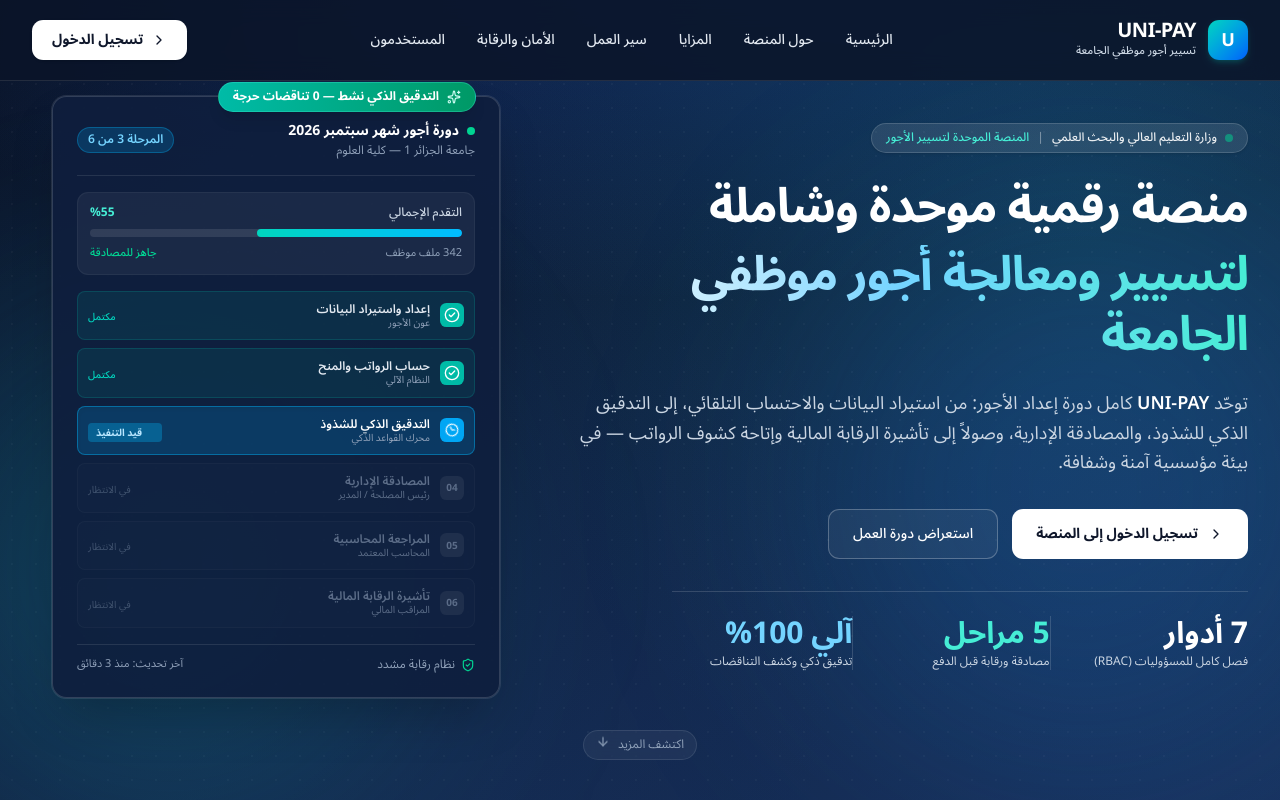
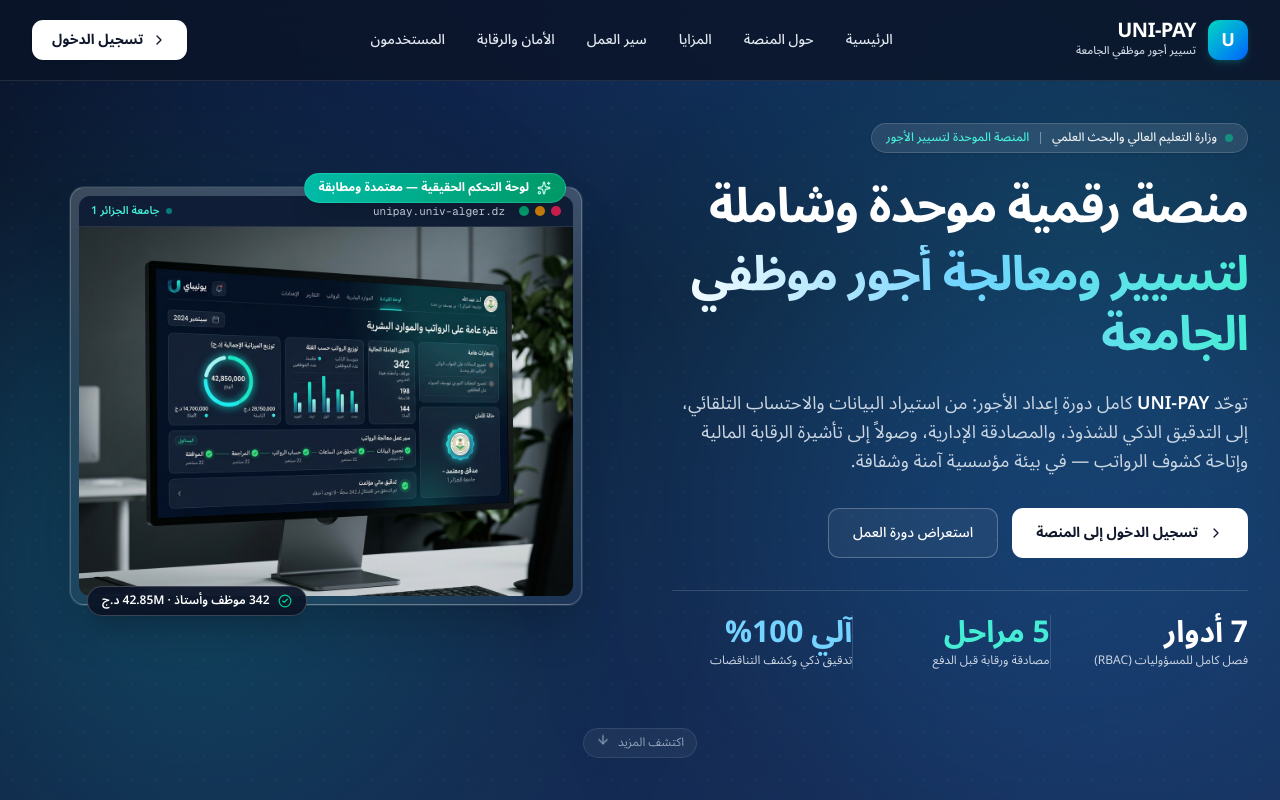
Before and after one commit to Khairodoudou/unipay, a Next.js app: page / in a window 1280 px wide. Shown: the top 800 px of the page. Built offline with nearby package versions, Linux system fonts and the light colour scheme.

Commit message:
feat(hero): replace workflow card with real professional university payroll dashboard image showcase

```diff
--- a/components/public/Hero.tsx
+++ b/components/public/Hero.tsx
@@ -1,7 +1,8 @@
 "use client";
 
 import Link from "next/link";
-import { ChevronLeft, ArrowDown, ShieldCheck, Cpu, CheckCircle2, Clock, Sparkles } from "lucide-react";
+import Image from "next/image";
+import { ChevronLeft, ArrowDown, ShieldCheck, Sparkles, CheckCircle2 } from "lucide-react";
 
 export default function Hero() {
   return (
@@ -22,14 +23,14 @@
         className="absolute inset-0 pointer-events-none overflow-hidden"
         aria-hidden="true"
       >
-        <div className="absolute top-1/4 -right-20 w-[550px] h-[550px] rounded-full bg-blue-500/15 blur-[120px]" />
-        <div className="absolute bottom-10 -left-20 w-[500px] h-[500px] rounded-full bg-teal-400/15 blur-[120px]" />
+        <div className="absolute top-1/4 -right-20 w-[600px] h-[600px] rounded-full bg-blue-500/15 blur-[130px]" />
+        <div className="absolute bottom-10 -left-20 w-[550px] h-[550px] rounded-full bg-teal-400/15 blur-[130px]" />
       </div>
 
       <div className="container-uni relative z-10 w-full px-4 sm:px-6 lg:px-8">
-        <div className="grid lg:grid-cols-12 gap-12 lg:gap-8 items-center min-h-[75vh]">
-          {/* Text content — 7 cols on lg */}
-          <div className="lg:col-span-7 flex flex-col gap-6 text-white text-right">
+        <div className="grid lg:grid-cols-12 gap-12 lg:gap-10 items-center min-h-[75vh]">
+          {/* Text content — 6 cols on lg */}
+          <div className="lg:col-span-6 flex flex-col gap-6 text-white text-right">
             {/* Institutional Badge */}
             <div className="animate-fade-in-up">
               <span className="inline-flex items-center gap-2 px-3.5 py-1.5 rounded-full bg-white/10 border border-white/15 text-xs font-medium text-white/90 backdrop-blur-md shadow-sm">
@@ -95,9 +96,9 @@
             </div>
           </div>
 
-          {/* Visual card — 5 cols on lg */}
-          <div className="lg:col-span-5 flex justify-center items-center animate-fade-in animate-delay-200">
-            <WorkflowVisual />
+          {/* Real Professional Dashboard Showcase — 6 cols on lg */}
+          <div className="lg:col-span-6 flex justify-center items-center animate-fade-in animate-delay-200">
+            <DashboardShowcase />
           </div>
         </div>
 
@@ -122,173 +123,49 @@
   );
 }
 
-function WorkflowVisual() {
-  const steps = [
-    {
-      id: "01",
-      label: "إعداد واستيراد البيانات",
-      status: "done",
-      actor: "عون الأجور",
-    },
-    {
-      id: "02",
-      label: "حساب الرواتب والمنح",
-      status: "done",
-      actor: "النظام الآلي",
-    },
-    {
-      id: "03",
-      label: "التدقيق الذكي للشذوذ",
-      status: "active",
-      actor: "محرك القواعد الذكي",
-    },
-    {
-      id: "04",
-      label: "المصادقة الإدارية",
-      status: "pending",
-      actor: "رئيس المصلحة / المدير",
-    },
-    {
-      id: "05",
-      label: "المراجعة المحاسبية",
-      status: "pending",
-      actor: "المحاسب المعتمد",
-    },
-    {
-      id: "06",
-      label: "تأشيرة الرقابة المالية",
-      status: "pending",
-      actor: "المراقب المالي",
-    },
-  ];
-
+function DashboardShowcase() {
   return (
-    <div className="relative w-full max-w-md">
-      {/* Floating Status Pill */}
-      <div className="absolute -top-3.5 start-6 z-20 inline-flex items-center gap-2 bg-gradient-to-r from-teal-500 to-emerald-600 text-white text-xs font-bold px-3.5 py-1.5 rounded-full shadow-lg border border-teal-300/30">
+    <div className="relative w-full max-w-lg group">
+      {/* Floating Status Badge Top */}
+      <div className="absolute -top-3.5 start-4 z-20 inline-flex items-center gap-2 bg-gradient-to-r from-teal-500 to-emerald-600 text-white text-xs font-bold px-3.5 py-1.5 rounded-full shadow-xl border border-teal-300/30">
         <Sparkles className="h-3.5 w-3.5 text-teal-100" aria-hidden="true" />
-        <span>التدقيق الذكي نشط — 0 تناقضات حرجة</span>
+        <span>لوحة التحكم الحقيقية — معتمدة ومطابقة</span>
       </div>
 
-      {/* Main card */}
-      <div className="rounded-2xl bg-[#0f1f3d]/90 border border-white/15 backdrop-blur-xl p-5 sm:p-6 shadow-2xl ring-1 ring-white/10">
-        {/* Card header */}
-        <div className="flex items-center justify-between pb-4 mb-4 border-b border-white/10">
-          <div>
-            <div className="flex items-center gap-2">
-              <span className="h-2 w-2 rounded-full bg-emerald-400" />
-              <p className="text-white font-bold text-sm">
-                دورة أجور شهر سبتمبر 2026
-              </p>
-            </div>
-            <p className="text-slate-400 text-xs mt-0.5">
-              جامعة الجزائر 1 — كلية العلوم
-            </p>
+      {/* Main Image Frame */}
+      <div className="relative rounded-2xl p-2 bg-gradient-to-b from-white/20 via-white/10 to-white/5 border border-white/20 shadow-2xl backdrop-blur-xl ring-1 ring-white/10">
+        {/* Browser / Monitor window header */}
+        <div className="flex items-center justify-between px-3 py-2 bg-[#0c1a32]/90 rounded-t-xl border-b border-white/10 text-xs">
+          <div className="flex items-center gap-1.5">
+            <span className="w-2.5 h-2.5 rounded-full bg-rose-500/80 inline-block" />
+            <span className="w-2.5 h-2.5 rounded-full bg-amber-500/80 inline-block" />
+            <span className="w-2.5 h-2.5 rounded-full bg-emerald-500/80 inline-block" />
+            <span className="text-[11px] text-slate-300 font-mono ms-2">
+              unipay.univ-alger.dz
+            </span>
           </div>
-          <span className="px-2.5 py-1 rounded-full bg-sky-500/20 text-sky-300 text-xs font-semibold border border-sky-400/30">
-            المرحلة 3 من 6
+          <span className="inline-flex items-center gap-1.5 text-[11px] text-teal-300 font-semibold">
+            <span className="h-1.5 w-1.5 rounded-full bg-teal-400 animate-pulse" />
+            <span>جامعة الجزائر 1</span>
           </span>
         </div>
 
-        {/* Progress bar */}
-        <div className="mb-4 bg-white/5 p-3 rounded-xl border border-white/5">
-          <div className="flex justify-between items-center text-xs mb-2">
-            <span className="text-slate-300 font-medium">التقدم الإجمالي</span>
-            <span className="text-teal-300 font-bold">%55</span>
-          </div>
-          <div className="h-2 bg-white/10 rounded-full overflow-hidden">
-            <div
-              className="h-full bg-gradient-to-r from-teal-400 to-sky-400 rounded-full transition-all duration-500"
-              style={{ width: "55%" }}
-              role="progressbar"
-              aria-valuenow={55}
-              aria-valuemin={0}
-              aria-valuemax={100}
-            />
-          </div>
-          <div className="flex justify-between text-[11px] text-slate-400 mt-2">
-            <span>342 ملف موظف</span>
-            <span className="text-emerald-400 font-medium">جاهز للمصادقة</span>
-          </div>
+        {/* Dashboard Image */}
+        <div className="relative overflow-hidden rounded-b-xl bg-slate-950">
+          <Image
+            src="/images/dashboard-preview.jpg"
+            alt="واجهة لوحة القيادة الحقيقية لمنصة UNI-PAY لتسيير أجور موظفي الجامعة"
+            width={1024}
+            height={768}
+            priority
+            className="w-full h-auto object-cover transition-transform duration-700 group-hover:scale-[1.02]"
+          />
         </div>
 
-        {/* Workflow steps */}
-        <div className="flex flex-col gap-2">
-          {steps.map((step) => {
-            const isDone = step.status === "done";
-            const isActive = step.status === "active";
-
-            return (
-              <div
-                key={step.id}
-                className={`flex items-center justify-between p-2.5 rounded-lg transition-all ${
-                  isActive
-                    ? "bg-sky-500/20 border border-sky-400/40 text-white shadow-inner"
-                    : isDone
-                    ? "bg-teal-500/10 border border-teal-500/20 text-slate-200"
-                    : "bg-white/[0.02] border border-white/5 text-slate-400 opacity-60"
-                }`}
-              >
-                <div className="flex items-center gap-2.5">
-                  <div
-                    className={`flex-shrink-0 w-6 h-6 rounded-md flex items-center justify-center text-xs font-bold ${
-                      isDone
-                        ? "bg-teal-500 text-white"
-                        : isActive
-                        ? "bg-sky-500 text-white"
-                        : "bg-white/10 text-slate-400"
-                    }`}
-                  >
-                    {isDone ? (
-                      <CheckCircle2 className="w-4 h-4" aria-hidden="true" />
-                    ) : isActive ? (
-                      <Clock className="w-3.5 h-3.5 animate-spin" aria-hidden="true" />
-                    ) : (
-                      <span className="text-[10px]">{step.id}</span>
-                    )}
-                  </div>
-                  <div>
-                    <p className="text-xs font-semibold leading-tight">
-                      {step.label}
-                    </p>
-                    <p className="text-[10px] text-slate-400 leading-tight">
-                      {step.actor}
-                    </p>
-                  </div>
-                </div>
-
-                <div>
-                  {isActive && (
-                    <span className="inline-flex items-center gap-1.5 px-2 py-0.5 rounded text-[10px] font-bold bg-sky-400/30 text-sky-200">
-                      <span className="h-1.5 w-1.5 rounded-full bg-sky-300 animate-ping" />
-                      قيد التنفيذ
-                    </span>
-                  )}
-                  {isDone && (
-                    <span className="text-[10px] text-teal-400 font-medium">
-                      مكتمل
-                    </span>
-                  )}
-                  {step.status === "pending" && (
-                    <span className="text-[10px] text-slate-500">
-                      في الانتظار
-                    </span>
-                  )}
-                </div>
-              </div>
-            );
-          })}
-        </div>
-
-        {/* Footer */}
-        <div className="mt-4 pt-3 border-t border-white/10 flex items-center justify-between text-xs text-slate-400">
-          <span className="flex items-center gap-1.5">
-            <ShieldCheck className="h-3.5 w-3.5 text-emerald-400" />
-            <span>نظام رقابة مشدد</span>
-          </span>
-          <span className="text-slate-400 text-[11px]">
-            آخر تحديث: منذ 3 دقائق
-          </span>
+        {/* Floating Bottom Pill */}
+        <div className="absolute -bottom-3 end-4 z-20 inline-flex items-center gap-2 bg-[#0b1528]/95 backdrop-blur-md text-white text-xs font-semibold px-3.5 py-1.5 rounded-full shadow-xl border border-white/20">
+          <CheckCircle2 className="h-3.5 w-3.5 text-emerald-400" />
+          <span>342 موظف وأستاذ · 42.85M د.ج</span>
         </div>
       </div>
     </div>
```
Also changed, not shown: public/images/dashboard-preview.jpg (added).
